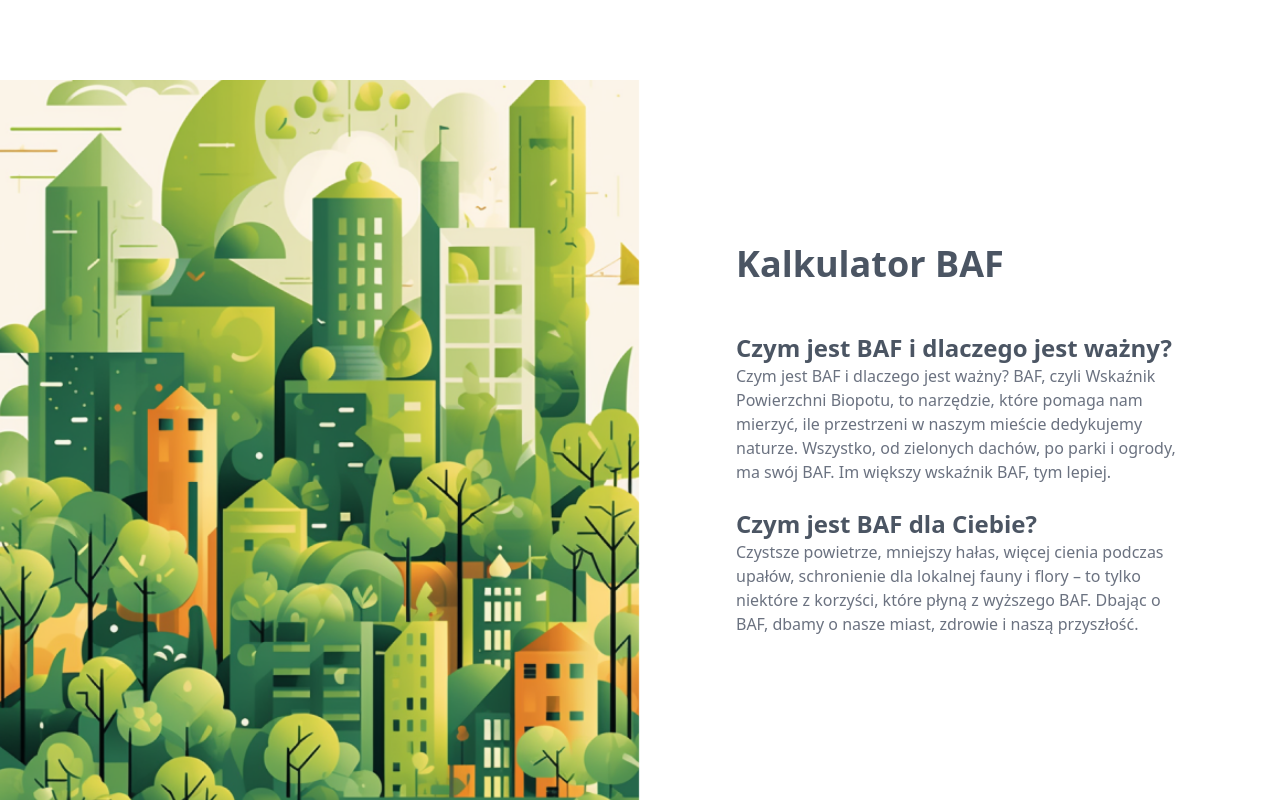
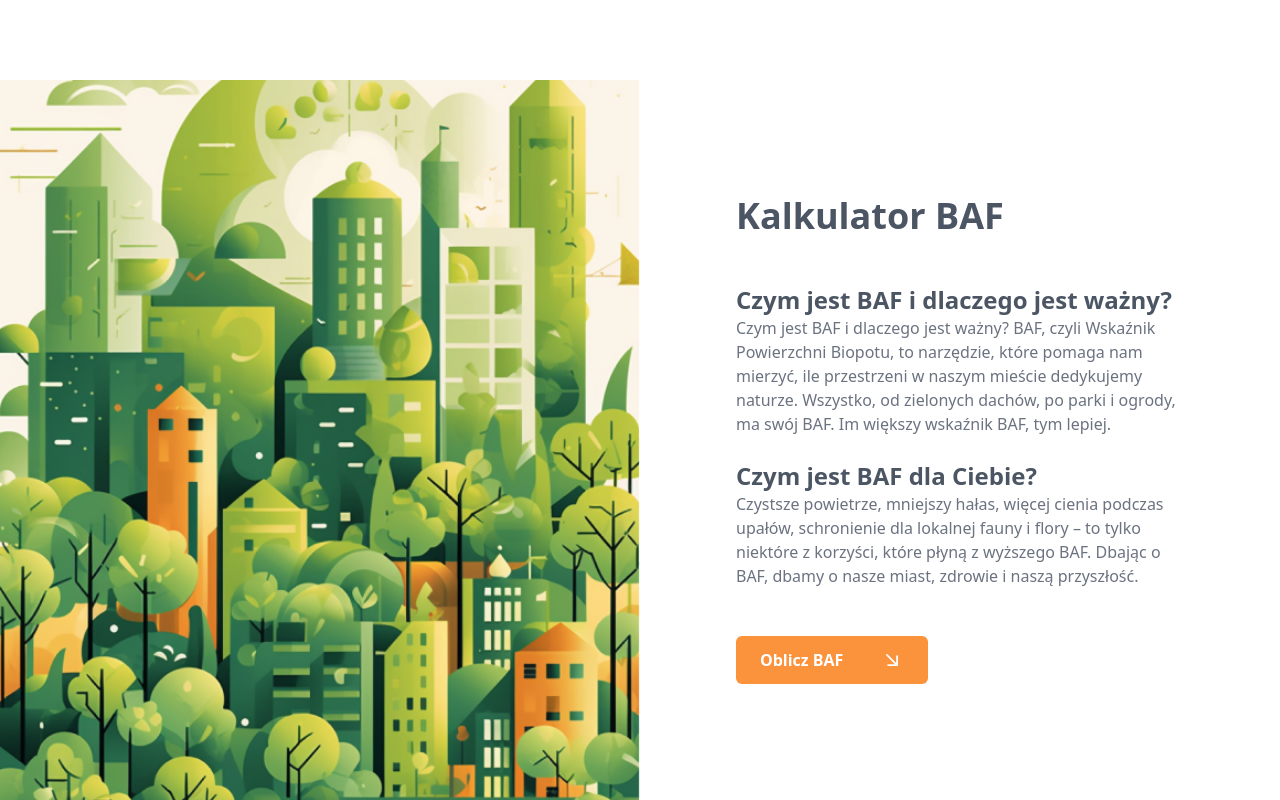
Before and after one commit to kunertmichal/baf-fe, a Next.js app: page / in a window 1280 px wide. Built offline with nearby package versions, Linux system fonts and the light colour scheme.

Commit message:
button component

```diff
--- a/package.json
+++ b/package.json
@@ -9,6 +9,7 @@
     "lint": "next lint"
   },
   "dependencies": {
+    "@heroicons/react": "^2.0.18",
     "@types/node": "20.3.3",
     "@types/react": "18.2.14",
     "@types/react-dom": "18.2.6",
@@ -33,9 +34,9 @@
   "devDependencies": {
     "@typescript-eslint/eslint-plugin": "5.59.8",
     "@typescript-eslint/parser": "5.59.8",
-    "prettier": "^2.8.8",
     "eslint-config-prettier": "8.8.0",
     "eslint-plugin-react": "7.32.2",
-    "eslint-plugin-react-hooks": "4.6.0"
+    "eslint-plugin-react-hooks": "4.6.0",
+    "prettier": "^2.8.8"
   }
 }
--- /dev/null
+++ b/src/components/Button/Button.constants.tsx
@@ -0,0 +1,19 @@
+import type { MouseEventHandler, ReactNode } from 'react'
+
+export type BaseButtonProps = {
+  children: ReactNode
+  className?: string
+  onClick?: MouseEventHandler<HTMLButtonElement | HTMLAnchorElement>
+  disabled?: boolean
+}
+
+export type ButtonAsButtonProps = BaseButtonProps & {
+  as?: 'button'
+}
+
+export type ButtonAsLinkProps = BaseButtonProps & {
+  as: 'link'
+  href: string
+}
+
+export type ButtonProps = ButtonAsButtonProps | ButtonAsLinkProps
--- /dev/null
+++ b/src/components/Button/Button.tsx
@@ -0,0 +1,32 @@
+import type { ElementType } from 'react'
+import Link from 'next/link'
+import { ArrowDownRightIcon } from '@heroicons/react/20/solid'
+import { classNames } from '@/helpers/classNames'
+import type { ButtonProps } from './Button.constants'
+
+export const Button = (props: ButtonProps) => {
+  const {
+    children,
+    className,
+    as = 'button',
+    onClick,
+    disabled,
+    ...rest
+  } = props
+  const cssBase =
+    'inline-flex items-center px-6 min-w-[12rem] h-12 rounded-md text-white font-semibold bg-orange-400'
+
+  const Component: ElementType = as === 'link' ? Link : 'button'
+  const componentProps = {
+    className: classNames(cssBase, className),
+    ...(onClick && { onClick }),
+    ...rest
+  }
+
+  return (
+    <Component {...componentProps}>
+      {children}
+      <ArrowDownRightIcon className="w-6 h-6 fill-white ml-auto" />
+    </Component>
+  )
+}
--- a/src/pages/index.tsx
+++ b/src/pages/index.tsx
@@ -5,6 +5,7 @@ import {
   Paragraph,
   SecondaryHeadline
 } from '@/components/Typography'
+import { Button } from '@/components/Button/Button'
 
 export default function Home() {
   return (
@@ -31,6 +32,9 @@ export default function Home() {
               korzyści, które płyną z wyższego BAF. Dbając o BAF, dbamy o nasze
               miast, zdrowie i naszą przyszłość.
             </Paragraph>
+            <Button as="link" href="/kalkulator-baf" className="mt-12">
+              Oblicz BAF
+            </Button>
           </div>
         </div>
       </Row>
```
Also changed, not shown: 1 other file (tests, documents, lock files or other folders).
